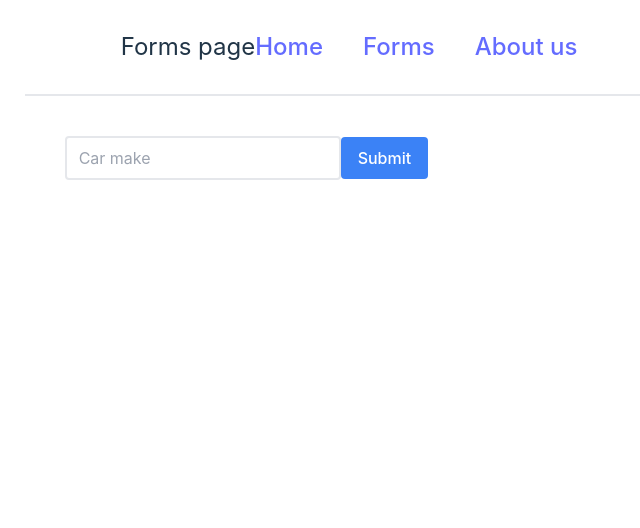
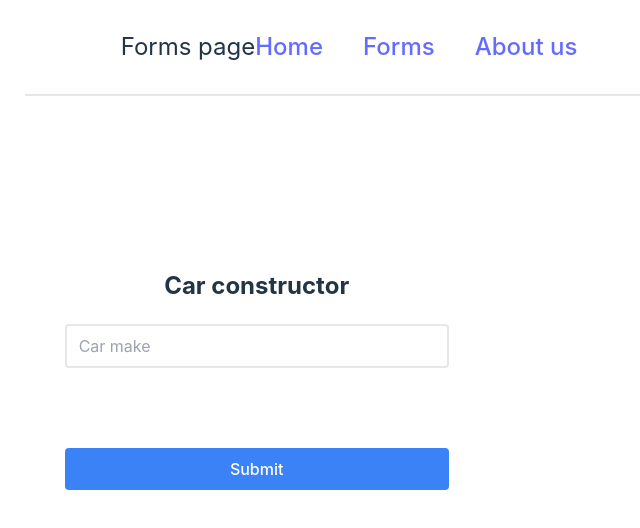
Before and after one commit to KirillKolchanov/React-module-RSS, a React app in the folder react-app/: page /forms in a window 1280 px wide. Shown: the top 528 px of the page, without its empty margins (291-931 px from the left). Built offline with nearby package versions, Linux system fonts and the light colour scheme; the HTML template or start-up script is replaced by a standard one.

Commit message:
feat: add input of car make

```diff
--- a/react-app/src/components/Card.tsx
+++ b/react-app/src/components/Card.tsx
@@ -22,7 +22,7 @@ export default class Card extends Component<Props> {
             </div>
           </div>
           <div className="card-img_wrapper flex items-center h-72">
-            <img className="mt-6" src={car.img} alt="" />
+            <img className="mt-6 rounded" src={car.img} alt="" />
           </div>
           <p className="text-base mt-4">Fuel: {car.fuel}</p>
           <p className="text-base mt-2">Miles: {car.miles}</p>
--- a/react-app/src/components/Forms.tsx
+++ b/react-app/src/components/Forms.tsx
@@ -16,20 +16,25 @@ export default class Forms extends Component {
     };
 
     this.handleSubmit = this.handleSubmit.bind(this);
+    this.onChange = this.onChange.bind(this);
   }
 
-  handleSubmit(event: React.FormEvent<HTMLFormElement>) {
+  handleSubmit(event: React.FormEvent<HTMLFormElement>): void {
     event.preventDefault();
+  }
+
+  onChange(event: React.ChangeEvent<HTMLInputElement | HTMLSelectElement>) {
     const carMake = this.carMakeRef.current?.value;
+    this.setState({ carMake });
   }
 
   render(): JSX.Element {
-
     return (
-      <div className="form_wrapper mt-10 ml-10">
+      <div className="form_wrapper mt-40 ml-10 flex">
         {/* <img src="../../public/cars/forms_background.png" alt="" /> */}
         <div className="form-floating mt-3 xl:w-96">
-          <form onSubmit={this.handleSubmit}>
+          <form className="flex flex-col" onSubmit={this.handleSubmit}>
+            <h2 className="text-center mb-5 font-bold">Car constructor</h2>
             <input
               className="border-2 rounded py-2 px-3 required"
               type="text"
@@ -37,14 +42,14 @@ export default class Forms extends Component {
               placeholder="Car make"
               name="Car make"
               ref={this.carMakeRef}
-              // onChange={this.props.onChange}
+              onChange={this.onChange}
               // ref={this.props.reference}
               data-testid="textInput"
               // id={this.props.subject}
             />
             <button
               type="submit"
-              className="bg-blue-500 text-white py-2 px-4 rounded hover:bg-blue-700"
+              className="mt-20 bg-blue-500 text-white py-2 px-4 rounded hover:bg-blue-700"
             >
               Submit
             </button>
@@ -53,7 +58,4 @@ export default class Forms extends Component {
       </div>
     );
   }
-  carMake(carMake: any) {
-    throw new Error('Method not implemented.');
-  }
 }
```
Also changed, not shown: react-app/src/index.tsx (+6 -6 lines), react-app/src/models.ts (line endings or trailing spaces).
